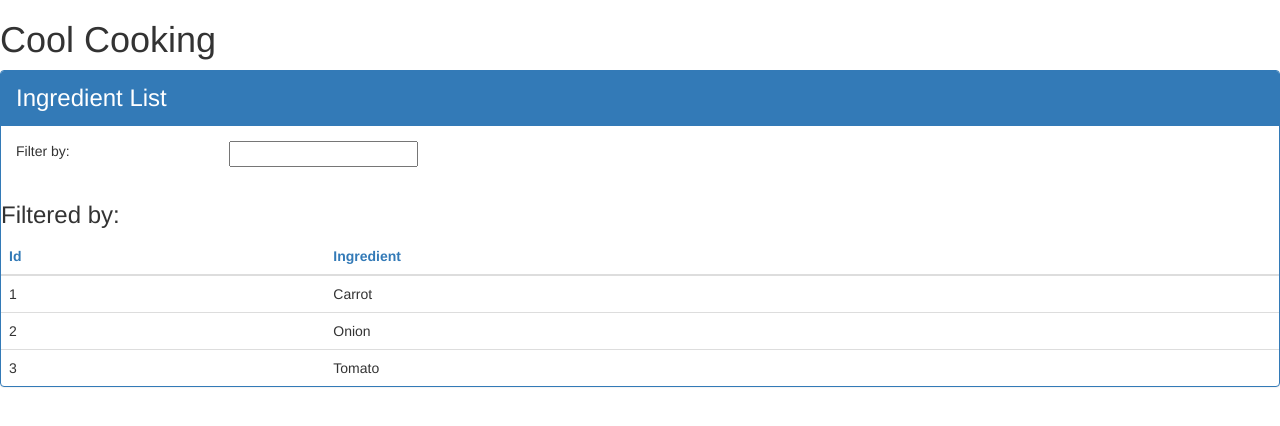
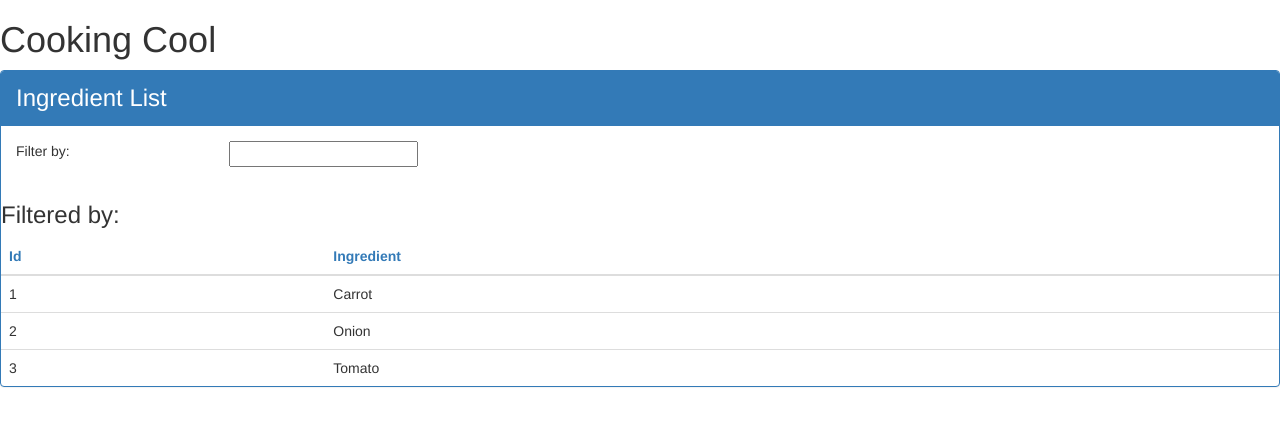
Before and after one commit to stezalydesign/cookingcool, an Angular app: page / in a window 1280 px wide. Shown: the top 426 px of the page. Built offline with nearby package versions, Linux system fonts and the light colour scheme.

Commit message:
#5 - Fixing the app (temporary) name

```diff
--- a/src/app/app.component.ts
+++ b/src/app/app.component.ts
@@ -10,5 +10,5 @@ import {Component} from '@angular/core';
   `
 })
 export class AppComponent {
-  pageTitle = 'Cool Cooking';
+  pageTitle = 'Cooking Cool';
 }
```
